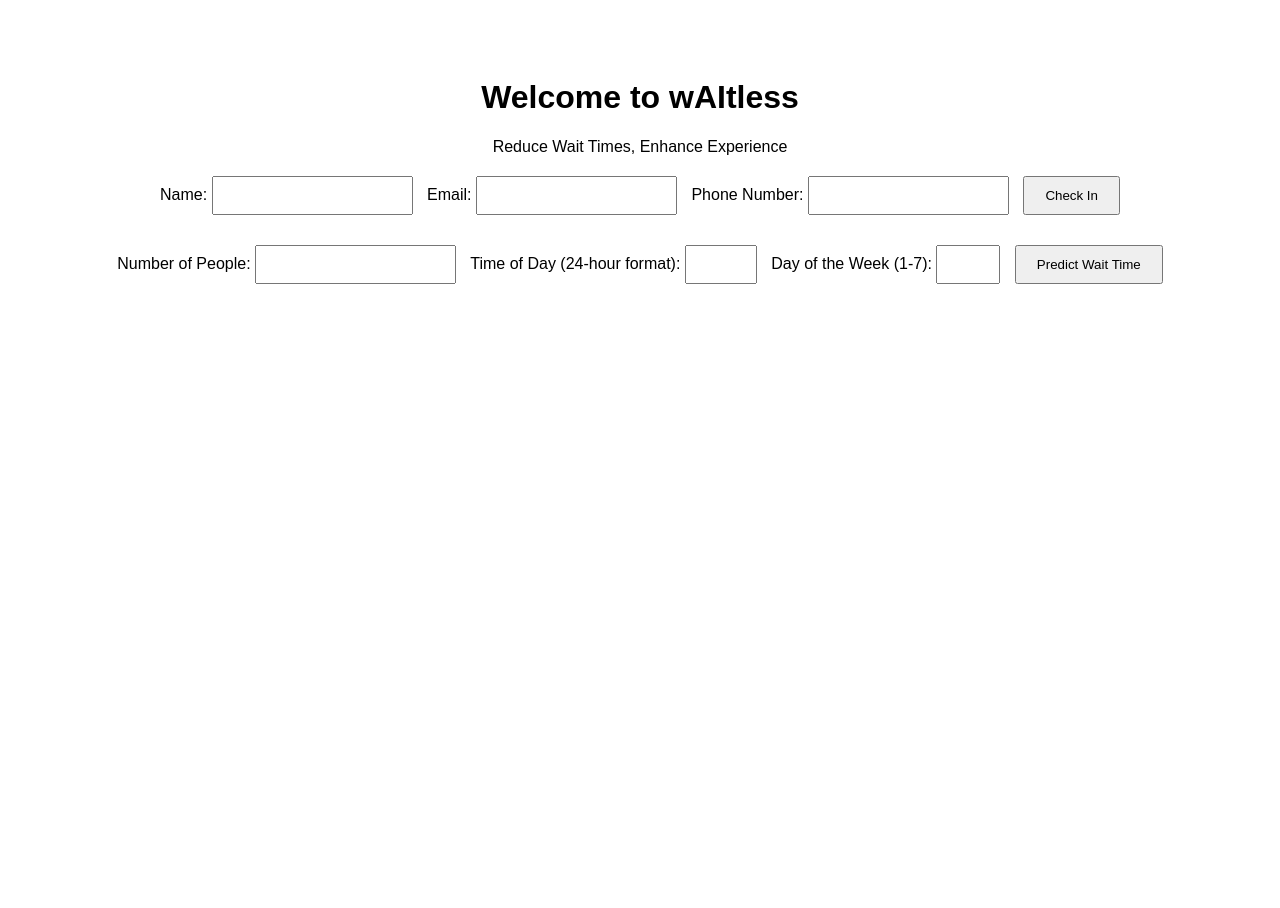
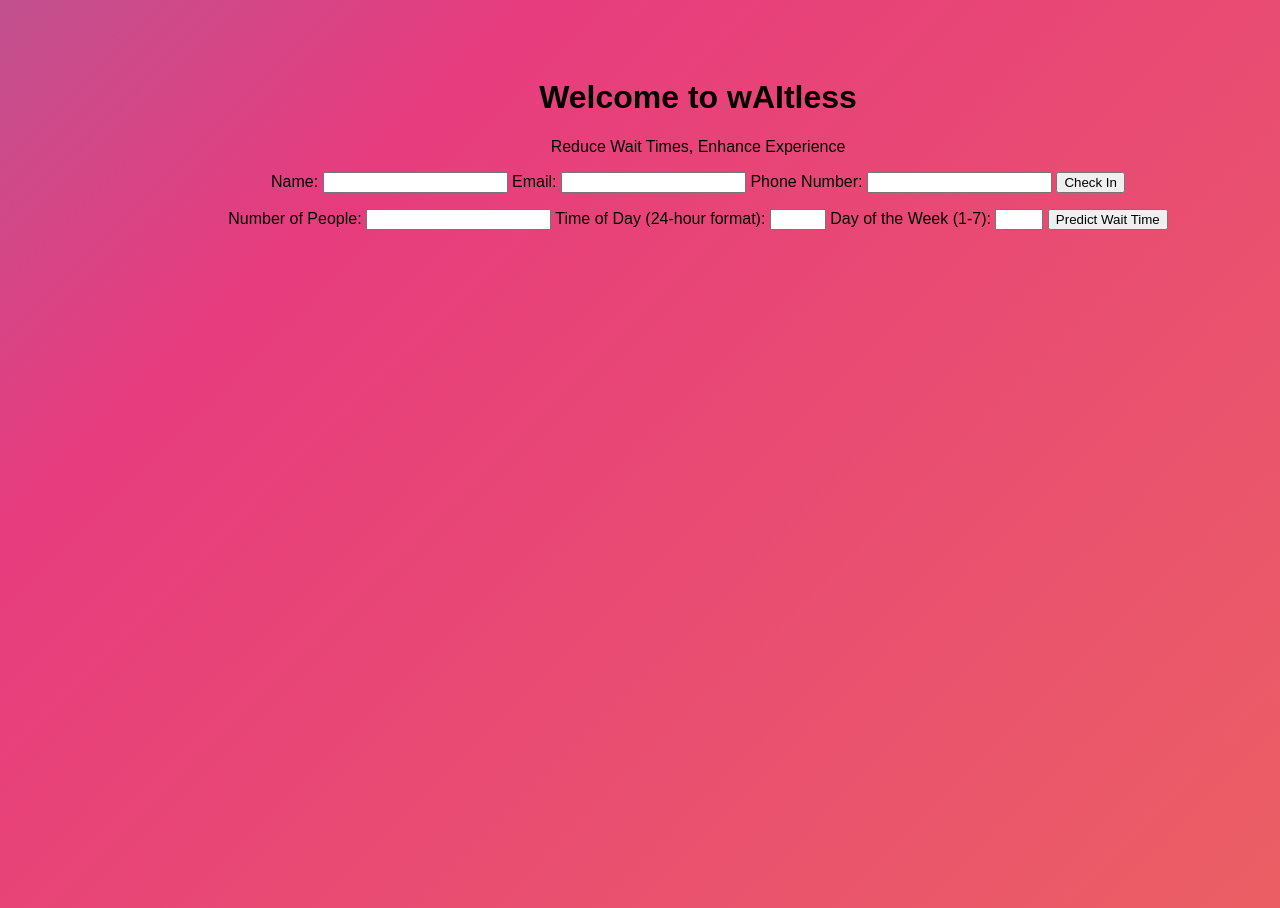
Before and after one commit to tarun010/reservAI, a Flask app: page / in a window 1280 px wide; the page is wider, and only the part inside the window is pictured. Before the commit the page ends 284 px from the top of that part, so only its background shows below. Run offline with Flask 3, Linux system fonts and the light colour scheme.

Commit message:
css gradient style

```diff
--- a/app/static/css/style.css
+++ b/app/static/css/style.css
@@ -1,19 +1,26 @@
+html, body {
+  width: 100%;
+  height:100%;
+}
+
 body {
+    background: linear-gradient(-45deg, #ee7752, #e73c7e, #23a6d5, #23d5ab);
+    background-size: 400% 400%;
+    animation: gradient 15s ease infinite;
     font-family: Arial, sans-serif;
     text-align: center;
     padding: 50px;
+    border-radius: 25px;
 }
 
-form {
-    margin-top: 20px;
+@keyframes gradient {
+    0% {
+        background-position: 0% 50%;
+    }
+    50% {
+        background-position: 100% 50%;
+    }
+    100% {
+        background-position: 0% 50%;
+    }
 }
-
-input {
-    padding: 10px;
-    margin-right: 10px;
-    margin-bottom: 10px;
-}
-
-button {
-    padding: 10px 20px;
-}
```
Also changed, not shown: 1 other file.
